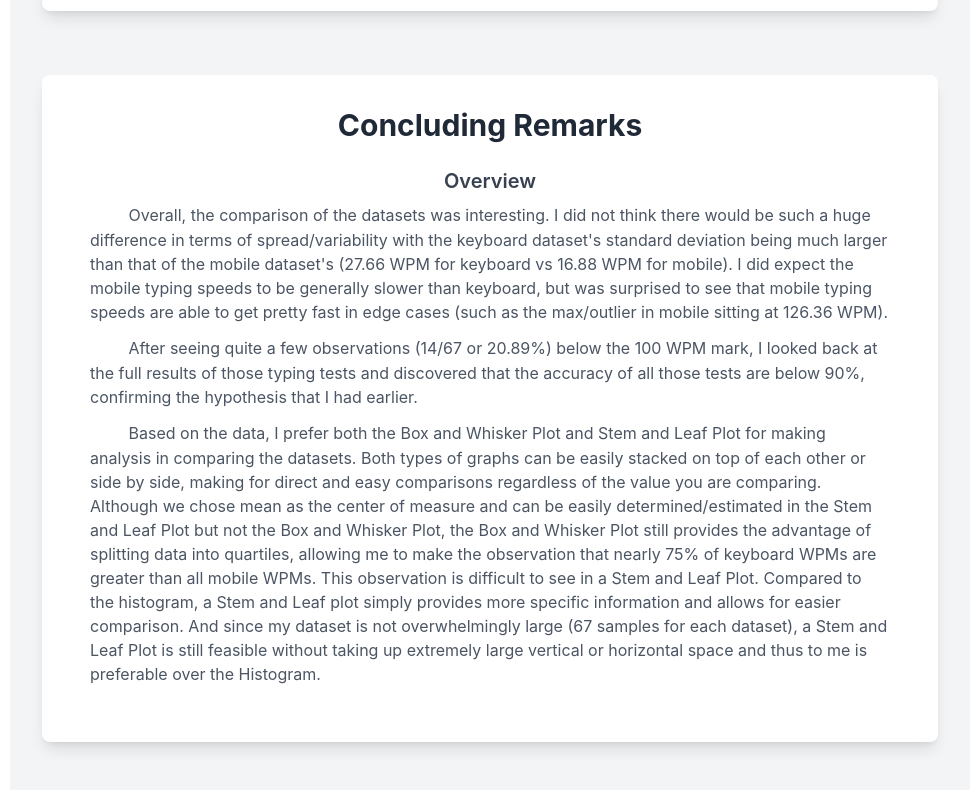
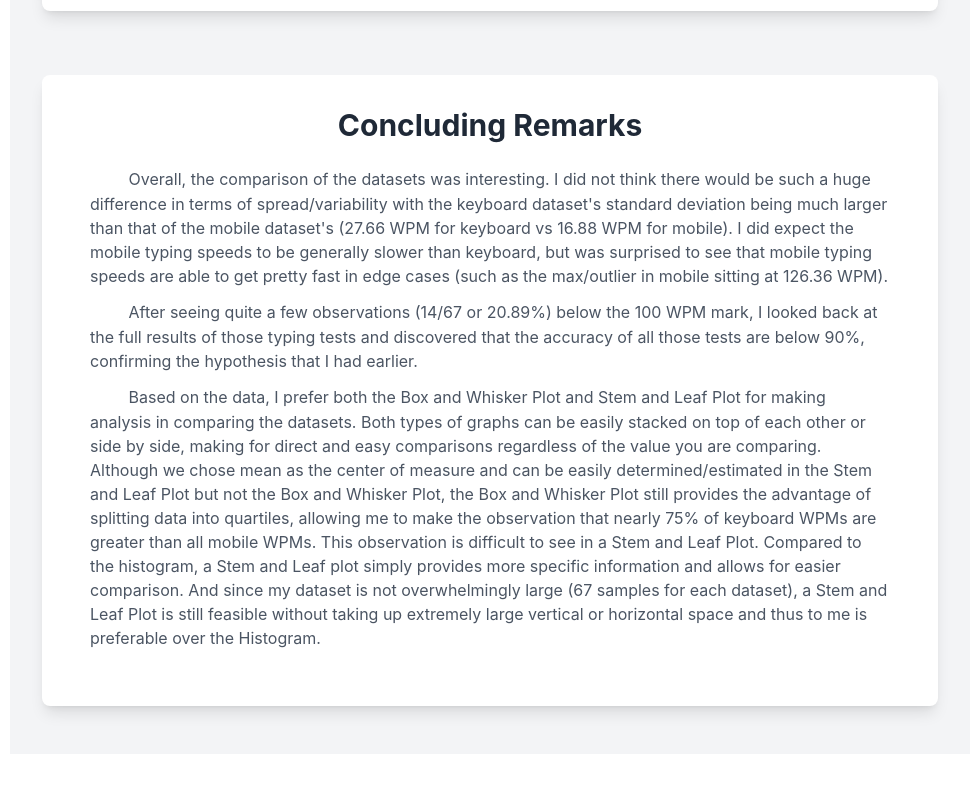
Before and after one commit to andyw-0612/ap-stats-project1, a React (Vite) app: page / in a window 1280 px wide. Shown: the part 6328-7128 px from the top of the page, without its empty margins (150-1129 px from the left). Built offline with nearby package versions, Linux system fonts and the light colour scheme.

Commit message:
remove overview text in concluding remarks

```diff
--- a/src/App.jsx
+++ b/src/App.jsx
@@ -165,6 +165,7 @@ function App() {
         keyObservations={[]}
         mobileData={[]}
         keyboardData={[]}
+        overviewTitle={false}
       />
     </>
   );
--- a/src/components/TextSummary.jsx
+++ b/src/components/TextSummary.jsx
@@ -7,6 +7,7 @@ const TextSummary = ({
   mobileData,
   keyboardData,
   extraText = [],
+  overviewTitle = true,
 }) => {
   const calculateFiveNumberSummary = (data) => {
     if (!data || data.length === 0) return null;
@@ -52,9 +53,11 @@ mean: ${summary.mean.toFixed(2)}`}
 
         {overview && overview.length > 0 && (
           <div className="mb-6">
-            <h3 className="text-xl font-semibold mb-2 text-center text-gray-700">
-              Overview
-            </h3>
+            {overviewTitle == true && (
+              <h3 className="text-xl font-semibold mb-2 text-center text-gray-700">
+                Overview
+              </h3>
+            )}
             {overview.map((paragraph, index) => (
               <p key={index} className="text-gray-600 mb-3 pl-4 pr-4">
                 <pre style={{ display: "inline" }}>&#9;</pre>
```
